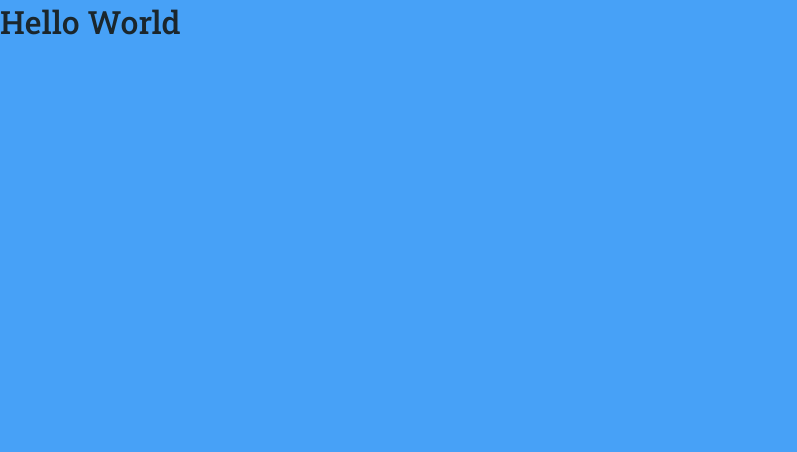
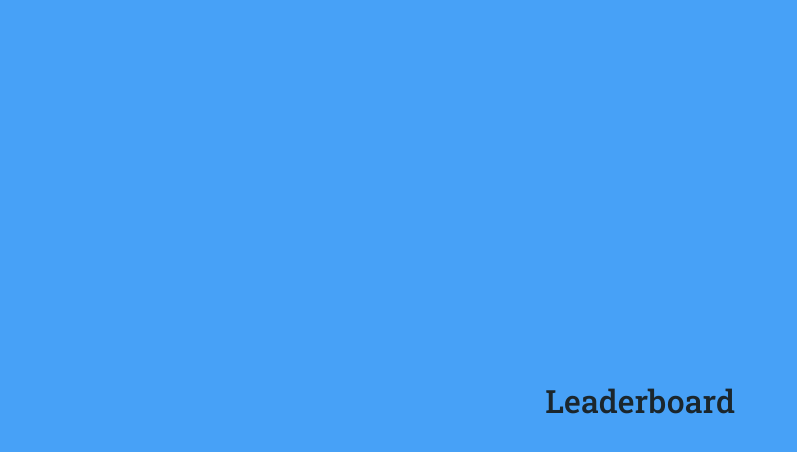
Before and after one commit to MayconRRibeiro/Memory-Game, a React (Create React App) app: page /leaderboard in a window 1280 px wide. Shown: the top 452 px of the page, without its empty margins (0-797 px from the left). Built offline with nearby package versions, Linux system fonts and the light colour scheme.

Commit message:
Criando rotas da aplicação

```diff
--- a/package.json
+++ b/package.json
@@ -8,6 +8,7 @@
     "@testing-library/user-event": "^12.1.10",
     "react": "^17.0.1",
     "react-dom": "^17.0.1",
+    "react-router-dom": "^5.2.0",
     "react-scripts": "4.0.0",
     "styled-components": "^5.2.1",
     "typescript": "^4.0.3"
@@ -35,6 +36,7 @@
     "@types/node": "^12.0.0",
     "@types/react": "^16.9.53",
     "@types/react-dom": "^16.9.8",
+    "@types/react-router-dom": "^5.1.6",
     "@types/styled-components": "^5.1.4",
     "@typescript-eslint/eslint-plugin": "^4.6.1",
     "@typescript-eslint/parser": "^4.6.1",
--- a/src/App.tsx
+++ b/src/App.tsx
@@ -1,11 +1,13 @@
 import React from 'react';
+
+import Routes from './routes';
 
 import GlobalStyle from './styles/global';
 
 const App: React.FC = () => (
   <>
     <GlobalStyle />
-    <h1>Hello World</h1>
+    <Routes />
   </>
 );
 
--- /dev/null
+++ b/src/pages/Board/index.tsx
@@ -0,0 +1,11 @@
+import React from 'react';
+
+import { Container } from './styles';
+
+const Board: React.FC = () => (
+  <Container>
+    <h1>Board</h1>
+  </Container>
+);
+
+export default Board;
--- /dev/null
+++ b/src/pages/Board/styles.ts
@@ -0,0 +1,9 @@
+import styled from 'styled-components';
+
+export const Container = styled.div`
+  height: 100vh;
+
+  display: flex;
+  align-items: center;
+  justify-content: center;
+`;
--- /dev/null
+++ b/src/pages/Home/index.tsx
@@ -0,0 +1,11 @@
+import React from 'react';
+
+import { Container } from './styles';
+
+const Home: React.FC = () => (
+  <Container>
+    <h1>Home</h1>
+  </Container>
+);
+
+export default Home;
--- /dev/null
+++ b/src/pages/Home/styles.ts
@@ -0,0 +1,9 @@
+import styled from 'styled-components';
+
+export const Container = styled.div`
+  height: 100vh;
+
+  display: flex;
+  align-items: center;
+  justify-content: center;
+`;
--- /dev/null
+++ b/src/pages/Leaderboard/index.tsx
@@ -0,0 +1,11 @@
+import React from 'react';
+
+import { Container } from './styles';
+
+const Leaderboard: React.FC = () => (
+  <Container>
+    <h1>Leaderboard</h1>
+  </Container>
+);
+
+export default Leaderboard;
--- /dev/null
+++ b/src/pages/Leaderboard/styles.ts
@@ -0,0 +1,9 @@
+import styled from 'styled-components';
+
+export const Container = styled.div`
+  height: 100vh;
+
+  display: flex;
+  align-items: center;
+  justify-content: center;
+`;
--- /dev/null
+++ b/src/routes/index.tsx
@@ -0,0 +1,18 @@
+import React from 'react';
+import { BrowserRouter as Router, Switch, Route } from 'react-router-dom';
+
+import Home from '../pages/Home';
+import Board from '../pages/Board';
+import Leaderboard from '../pages/Leaderboard';
+
+const Routes: React.FC = () => (
+  <Router>
+    <Switch>
+      <Route path="/" exact component={Home} />
+      <Route path="/board" component={Board} />
+      <Route path="/leaderboard" component={Leaderboard} />
+    </Switch>
+  </Router>
+);
+
+export default Routes;
```
Also changed, not shown: 1 other file (tests, documents, lock files or other folders).
